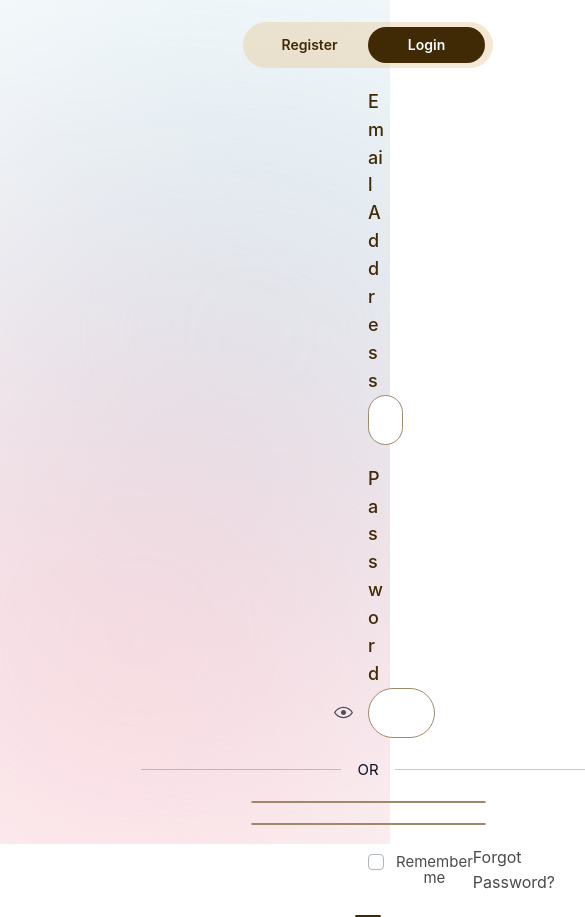
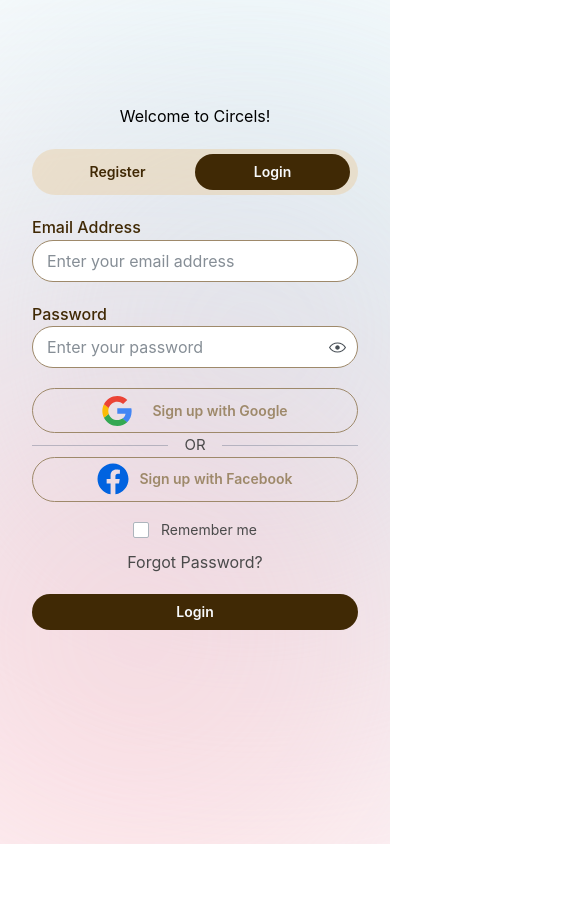
Before and after one commit to Ramadan-Elgamal/book-club-FE, a React (Vite) app: page /sign-in in a window 390 px wide. Shown: the whole page, 585 px wide, since content can reach past the window. After the commit the page ends 844 px from the top, so only its background shows below. Built offline with nearby package versions, Linux system fonts and the light colour scheme; no server answers.

Commit message:
made the auth pages responsive

```diff
--- a/src/app/pages/auth/components/SigninForm.tsx
+++ b/src/app/pages/auth/components/SigninForm.tsx
@@ -13,17 +13,21 @@ import { FacebookButton } from "./FacebookButton";
 interface AuthFormProps {
   isSigninOrUp: "in" | "up";
 }
+
 const AuthForm = ({ isSigninOrUp }: AuthFormProps) => {
   const navigate = useNavigate();
   return (
-    <div className="flex h-screen w-1/2 flex-col items-center justify-center gap-5 px-24 py-4">
-      <Text className="text-center">Welcome to Circels!</Text>
+    <div className="flex h-auto w-full flex-col items-center justify-center gap-5 px-4 py-6 md:px-8 lg:px-12 max-w-[400px] mx-auto">
+      <Text className="text-center text-xl sm:text-2xl font-semibold">
+        Welcome to Circels!
+      </Text>
 
-      <div className="flex w-[250px] justify-between rounded-full bg-[#EAD0A880] px-[8px] py-[5px]">
+      {/* Tabs: Register/Login */}
+      <div className="flex w-full justify-between rounded-full bg-[#EAD0A880] px-[8px] py-[5px]">
         <Button
           variant={isSigninOrUp === "up" ? "filled" : "transparent"}
           color="#402905"
-          w={120}
+          w="50%"
           radius="xl"
           onClick={() => navigate("/sign-up")}
         >
@@ -32,7 +36,7 @@ const AuthForm = ({ isSigninOrUp }: AuthFormProps) => {
         <Button
           variant={isSigninOrUp === "in" ? "filled" : "transparent"}
           color="#402905"
-          w={120}
+          w="50%"
           radius="xl"
           onClick={() => navigate("/sign-in")}
         >
@@ -40,68 +44,81 @@ const AuthForm = ({ isSigninOrUp }: AuthFormProps) => {
         </Button>
       </div>
 
-      {/* <TextInput
+      {/* Email Input */}
+      <TextInput
         label="Email Address"
-        description=""
-        error=""
         size="md"
         radius="xl"
-        placeholder="enter your email address"
-      /> */}
-      <TextInput
-        label="Email Address"
-        size="lg"
-        radius="xl"
         className="w-full"
-        placeholder="Enter your Email Address"
+        placeholder="Enter your email address"
         classNames={{
-          input: "!border-[#9E896A] ",
-          label: "!text-[#402905]",
+          input: "!border-[#9E896A]",
+          label: "!text-[#402905] font-medium",
           required: "!text-red",
         }}
       />
 
+      {/* Password Input */}
       <PasswordInput
-        radius={"xl"}
+        radius="xl"
         label="Password"
         placeholder="Enter your password"
-        size="lg"
+        size="md"
         className="w-full"
         classNames={{
-          input: "!border-[#9E896A] ",
-          label: "!text-[#402905]",
+          input: "!border-[#9E896A]",
+          label: "!text-[#402905] font-medium",
           required: "!text-red",
         }}
       />
+ {/* Social Login */}
+ <div className="flex flex-col w-full">
+        <GoogleButton w="100%" h={45} radius="xl">
+          Sign up with Google
+        </GoogleButton>
 
-      <div className="flex items-center justify-center gap-4">
-        <div className="w-[200px] flex-1 border-t border-[#1C345442]"></div>
-        <span className="text-[15px] font-normal text-primary-900">OR</span>
-        <div className="w-[200px] flex-1 border-t border-[#1C345442]"></div>
+        {/* Divider (OR) */}
+        <div className="flex w-full items-center gap-4">
+          <div className="flex-1 border-t border-[#1C345442]" />
+          <span className="text-[15px] font-normal text-[#4A4A4A]">OR</span>
+          <div className="flex-1 border-t border-[#1C345442]" />
+        </div>
+
+        <FacebookButton w="100%" h={45} radius="xl">
+          Sign up with Facebook
+        </FacebookButton>
       </div>
 
-      <GoogleButton w={235} h={50}>
-        Sign up with Google
-      </GoogleButton>
 
-      <FacebookButton w={235} h={50}>
-        Sign up with Facebook
-      </FacebookButton>
-
-      <div className="flex w-full items-center justify-between">
+      {/* Remember Me & Forgot Password */}
+      <div className="flex w-full flex-col items-center gap-3 md:flex-row md:justify-between">
         <Checkbox
           label="Remember me"
           color="#402905"
           classNames={{
-            label: "!text-[#4A4A4A] text-[15px] font-normal text-center",
+            label: "!text-[#4A4A4A] text-[14px] font-normal",
+            input: "!rounded-sm",
           }}
         />
-        <Anchor href="#" className="!text-[#4A4A4A]">
+        <Anchor
+          href="#"
+          className="!text-[#4A4A4A] text-[14px] font-medium"
+          onClick={(e) => {
+            e.preventDefault();
+            // Add forgot password logic
+          }}
+        >
           Forgot Password?
         </Anchor>
       </div>
 
-      <Button size="lg" className="!rounded-[50px]" color="#402905" fullWidth>
+      {/* Submit Button */}
+      <Button
+        fullWidth
+        className="!rounded-full w-full"
+        color="#402905"
+        radius="xl"
+      >
         Login
       </Button>
     </div>
--- a/src/app/pages/auth/components/SignupForm.tsx
+++ b/src/app/pages/auth/components/SignupForm.tsx
@@ -6,35 +6,12 @@ import {
   PasswordInput,
   Progress,
   Popover,
-  Box,
 } from "@mantine/core";
 import { useNavigate } from "react-router-dom";
-
-import { IconX, IconCheck } from "@tabler/icons-react";
-
 import { useState } from "react";
 import { GoogleButton } from "./GoogleButton";
 import { FacebookButton } from "./FacebookButton";
 
-function PasswordRequirement({
-  meets,
-  label,
-}: {
-  meets: boolean;
-  label: string;
-}) {
-  return (
-    <Text
-      c={meets ? "teal" : "red"}
-      style={{ display: "flex", alignItems: "center" }}
-      mt={7}
-      size="sm"
-    >
-      {meets ? <IconCheck size={14} /> : <IconX size={14} />}
-      <Box ml={10}>{label}</Box>
-    </Text>
-  );
-}
 
 const requirements = [
   { re: /[0-9]/, label: "Includes number" },
@@ -45,42 +22,36 @@ const requirements = [
 
 function getStrength(password: string) {
   let multiplier = password.length > 5 ? 0 : 1;
-
   requirements.forEach((requirement) => {
-    if (!requirement.re.test(password)) {
-      multiplier += 1;
-    }
+    if (!requirement.re.test(password)) multiplier += 1;
   });
-
   return Math.max(100 - (100 / (requirements.length + 1)) * multiplier, 10);
 }
+
 interface AuthFormProps {
   isSigninOrUp: "in" | "up";
 }
+
 const AuthForm = ({ isSigninOrUp }: AuthFormProps) => {
   const navigate = useNavigate();
   const [popoverOpened, setPopoverOpened] = useState(false);
-  const [value, setValue] = useState("");
-  const checks = requirements.map((requirement, index) => (
-    <PasswordRequirement
-      key={index}
-      label={requirement.label}
-      meets={requirement.re.test(value)}
-    />
-  ));
+  const [password, setPassword] = useState("");
 
-  const strength = getStrength(value);
+  const strength = getStrength(password);
   const color = strength === 100 ? "teal" : strength > 50 ? "yellow" : "red";
 
   return (
-    <div className="flex h-screen w-1/2 flex-col items-center justify-center gap-5 px-24 py-4">
-      <Text className="text-center">Welcome to Circels!</Text>
+    <div className="flex w-full max-w-sm md:max-w-md flex-col items-center justify-center gap-5 px-4 py-6">
+      <Text className="text-center text-2xl font-semibold">
+        Welcome to Circels!
+      </Text>
 
-      <div className="flex w-[250px] justify-between rounded-full bg-[#EAD0A880] px-[8px] py-[5px]">
+      {/* Toggle Buttons */}
+      <div className="flex w-full max-w-[320px] justify-between rounded-full bg-[#EAD0A880] px-[8px] py-[5px]">
         <Button
           variant={isSigninOrUp === "up" ? "filled" : "transparent"}
           color="#402905"
-          w={120}
+          w="50%"
           radius="xl"
           onClick={() => navigate("/sign-up")}
         >
@@ -89,7 +60,7 @@ const AuthForm = ({ isSigninOrUp }: AuthFormProps) => {
         <Button
           variant={isSigninOrUp === "in" ? "filled" : "transparent"}
           color="#402905"
-          w={120}
+          w="50%"
           radius="xl"
           onClick={() => navigate("/sign-in")}
         >
@@ -97,40 +68,39 @@ const AuthForm = ({ isSigninOrUp }: AuthFormProps) => {
         </Button>
       </div>
 
+      {/* Email Input */}
       <TextInput
         label="Email Address"
         required
-        size="lg"
+        size="md"
         radius="xl"
+        placeholder="Enter your email"
         className="w-full"
-        placeholder="Enter your email address"
         classNames={{
           input: "!border-[#9E896A]",
-          label: "!text-[#402905]",
-          required: "!text-red",
+          label: "!text-[#402905] font-medium",
         }}
       />
 
+
+      {/* Username Input (Signup Only) */}
+      {isSigninOrUp === "up" && (
         <TextInput
           label="User Name"
-        size="lg"
+          size="md"
           required
           radius="xl"
+          placeholder="Enter your name"
           className="w-full"
-        placeholder="Enter your name"
           classNames={{
-          input: "!border-[#9E896A] ",
-          label: "!text-[#402905]",
-          required: "!text-red",
+            input: "!border-[#9E896A]",
+            label: "!text-[#402905] font-medium",
           }}
         />
+      )}
 
-      <Popover
-        opened={popoverOpened}
-        position="bottom"
-        width="target"
-        transitionProps={{ transition: "pop" }}
-      >
+      {/* Password Input */}
+      <Popover opened={popoverOpened} position="bottom" width={300}>
         <Popover.Target>
           <div
             onFocusCapture={() => setPopoverOpened(true)}
@@ -139,54 +109,53 @@ const AuthForm = ({ isSigninOrUp }: AuthFormProps) => {
           >
             <PasswordInput
               required
-              radius={"xl"}
+              radius="xl"
               label="Password"
               placeholder="Enter your password"
-              size="lg"
-              value={value}
-              onChange={(event) => setValue(event.currentTarget.value)}
+              size="md"
+              value={password}
+              onChange={(e) => setPassword(e.currentTarget.value)}
               classNames={{
-                input: "!border-[#9E896A] ",
-                label: "!text-[#402905]",
-                required: "!text-red",
+                input: "!border-[#9E896A]",
+                label: "!text-[#402905] font-medium",
               }}
             />
           </div>
         </Popover.Target>
         <Popover.Dropdown>
           <Progress color={color} value={strength} size={5} mb="xs" />
-          <PasswordRequirement
-            label="Includes at least 6 characters"
-            meets={value.length > 5}
-          />
-          {checks}
         </Popover.Dropdown>
       </Popover>
 
-      <div className="flex items-center justify-center gap-4">
-        <div className="w-[200px] flex-1 border-t border-[#1C345442]"></div>
-        <span className="text-[15px] font-normal text-primary-900">OR</span>
-        <div className="w-[200px] flex-1 border-t border-[#1C345442]"></div>
-      </div>
-
-      <GoogleButton w={235} h={50}>
+      {/* Social Login */}
+      <div className="flex flex-col w-full">
+        <GoogleButton w="100%" h={45} radius="xl">
           Sign up with Google
         </GoogleButton>
 
-      <FacebookButton w={235} h={50}>
+        {/* Divider (OR) */}
+        <div className="flex w-full items-center gap-4">
+          <div className="flex-1 border-t border-[#1C345442]" />
+          <span className="text-[15px] font-normal text-[#4A4A4A]">OR</span>
+          <div className="flex-1 border-t border-[#1C345442]" />
+        </div>
+
+        <FacebookButton w="100%" h={45} radius="xl">
           Sign up with Facebook
         </FacebookButton>
+      </div>
 
+      {/* Terms Checkbox */}
+      {isSigninOrUp === "up" && (
         <Checkbox
-        label="By signing up , you accept our terms of use and acknowledge our privacy policy"
+          label="By signing up, you accept our terms of use and privacy policy"
           color="#402905"
-        classNames={{
-          label: "!text-[#4A4A4A] text-[15px] font-normal text-center",
-        }}
         />
+      )}
 
-      <Button size="lg" className="!rounded-full" color="#402905" fullWidth>
-        Register
+      {/* Submit Button */}
+      <Button fullWidth className="!rounded-full" color="#402905" radius="xl">
+        {isSigninOrUp === "up" ? "Register" : "Login"}
       </Button>
     </div>
   );
--- a/src/app/pages/auth/signin/SigninPage.tsx
+++ b/src/app/pages/auth/signin/SigninPage.tsx
@@ -1,4 +1,3 @@
-// import AuthLayout from "../components/AuthLayout";
 import { useNavigate } from "react-router-dom";
 import { Image } from "@mantine/core";
 import BackgroundShapes from "../components/BackgroundShapes";
@@ -6,26 +5,38 @@ import login from "~/assets/imgs/login.png";
 import SigninForm from "../components/SigninForm";
 import logo from "~/assets/imgs/circleLogo.png";
 
-// import { FormType } from "../enum";
 export default function LoginPage() {
   const navigate = useNavigate();
   return (
-    // <AuthLayout image={""} type={FormType.SIGNIN}>
-    <div className="relative mx-auto flex max-h-[100vh] w-full justify-between px-28">
+    <div className="relative mx-auto flex h-screen w-full justify-between px-4 sm:px-20 md:px-28 overflow-hidden">
       <BackgroundShapes />
-      <div className="flex w-1/2 justify-center p-20">
+
+      {/* Logo (Hidden on Mobile) */}
+      <div className="hidden md:flex cursor-pointer absolute top-4 right-4 z-10">
         <Image
-          src={login}
-          className="!rounded-2xl"
-          alt="register-image"
-          fit="contain"
+          src={logo}
+          onClick={() => navigate("/")}
+          className="w-16 h-16"
         />
       </div>
-      <SigninForm isSigninOrUp="in" />
-      <div className="flex cursor-pointer flex-col items-start pt-28">
-        <Image src={logo} onClick={() => navigate("/")} />
+
+      {/* Content Container */}
+      <div className="flex flex-col md:flex-row w-full justify-between mt-20 md:mt-0">
+        {/* Image Section (Visible on md and larger) */}
+        <div className="hidden md:flex w-full md:w-1/2 justify-center p-10 md:p-16">
+          <Image
+            src={login}
+            className="!rounded-2xl h-auto max-h-[350px] md:max-h-[450px] w-full"
+            alt="login-image"
+            fit="contain"
+          />
+        </div>
+
+        {/* Form Section (Full Width on Mobile) */}
+        <div className="w-full md:w-1/2 flex items-center">
+          <SigninForm isSigninOrUp="in" />
+        </div>
       </div>
     </div>
-    // </AuthLayout>
   );
 }
```
Also changed, not shown: src/app/pages/auth/signup/SignupPage.tsx (+27 -12 lines). Lines whose indentation alone changed are shown as unchanged.
